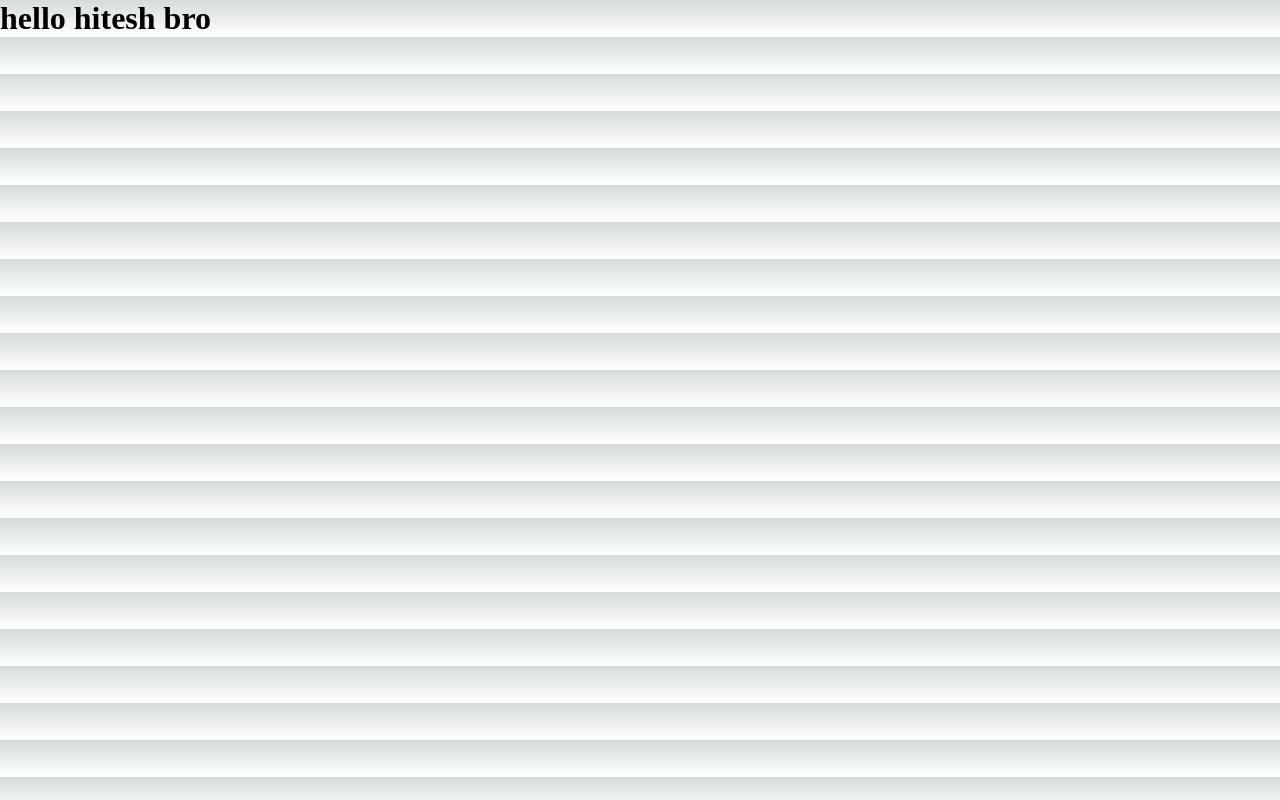
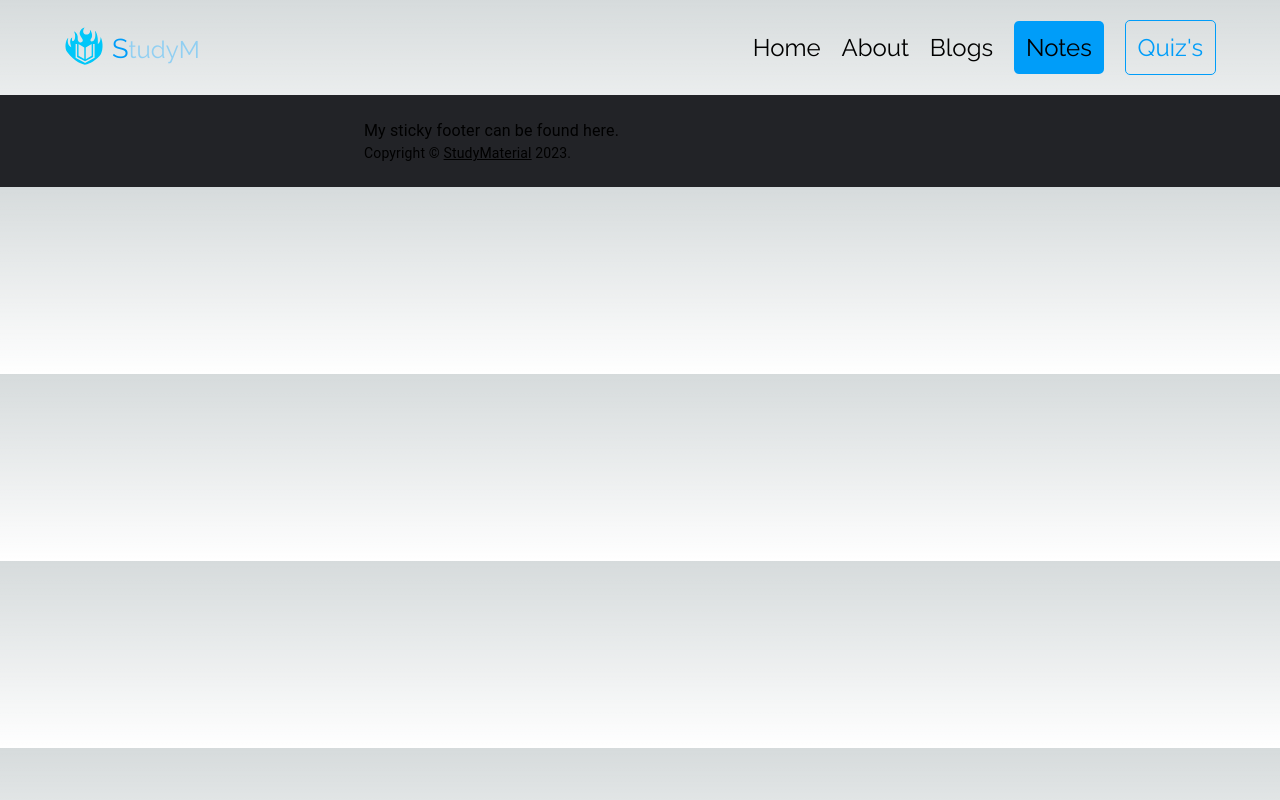
Before and after one commit to 11hiteshsharma/StudyNotes-app, a Next.js app: page / in a window 1280 px wide. Built offline with nearby package versions, Linux system fonts and the light colour scheme.

Commit message:
added navbar

```diff
--- /dev/null
+++ b/components/Footer/index.jsx
@@ -0,0 +1,45 @@
+import * as React from "react";
+import CssBaseline from "@mui/material/CssBaseline";
+import Box from "@mui/material/Box";
+import Typography from "@mui/material/Typography";
+import Container from "@mui/material/Container";
+import Link from "@mui/material/Link";
+
+function Copyright() {
+	return (
+		<Typography variant="body2">
+			{"Copyright © "}
+			<Link color="inherit" href="/">
+				StudyMaterial
+			</Link>{" "}
+			{new Date().getFullYear()}
+			{"."}
+		</Typography>
+	);
+}
+
+export default function StickyFooter() {
+	return (
+		<Box
+			sx={{
+				display: "flex",
+				flexDirection: "column",
+			}}>
+			<Box
+				component="footer"
+				sx={{
+					py: 3,
+					px: 2,
+					mt: "auto",
+					backgroundColor: "#222327",
+				}}>
+				<Container maxWidth="sm">
+					<Typography variant="body1">
+						My sticky footer can be found here.
+					</Typography>
+					<Copyright />
+				</Container>
+			</Box>
+		</Box>
+	);
+}
--- /dev/null
+++ b/components/Home/index.jsx
@@ -0,0 +1,12 @@
+import React from "react";
+import styled from "@emotion/styled";
+
+function HomePage() {
+	return (
+		<div>
+			<div></div>
+		</div>
+	);
+}
+
+export default HomePage;
--- /dev/null
+++ b/components/Navbar/index.jsx
@@ -0,0 +1,114 @@
+import styled from "@emotion/styled";
+import Link from "next/link";
+import React from "react";
+import { GiBurningBook } from "react-icons/gi";
+
+const NavLink = [
+	{
+		title: "Home",
+		href: "/",
+	},
+	{
+		title: "About",
+		href: "/about",
+	},
+	{
+		title: "Blogs",
+		href: "/blog",
+	},
+	{
+		title: "Notes",
+		href: "/notes",
+	},
+	{
+		title: "Quiz's",
+		href: "/quiz",
+	},
+];
+
+function NavBar() {
+	return (
+		<NavigationBar>
+			<Logo>
+				<StyledLogo>
+					<GiBurningBook size={40} />
+				</StyledLogo>
+				<StyledLink href="/">
+					<StyledFontAwesomeIcon>S</StyledFontAwesomeIcon>tudyM
+				</StyledLink>
+			</Logo>
+
+			<Navigation>
+				{NavLink.map((link) => (
+					<Link href={link.href} key={link.title}>
+						{link.title}
+					</Link>
+				))}
+			</Navigation>
+		</NavigationBar>
+	);
+}
+
+export default NavBar;
+
+const NavigationBar = styled.nav`
+	margin-inline: 4rem;
+	margin-block: 20px;
+	display: flex;
+	align-items: center;
+	justify-content: space-between;
+`;
+
+const Logo = styled.div`
+	display: flex;
+	align-items: center;
+	gap: 0.5rem;
+`;
+
+const StyledLogo = styled.div`
+	color: #00c7f9;
+`;
+
+const StyledLink = styled(Link)`
+	font-size: 1.5rem;
+	color: #91cff2;
+`;
+
+const StyledFontAwesomeIcon = styled.span`
+	color: #009df9;
+	font-size: 1.7rem;
+	text-transform: capitalize;
+`;
+
+const Navigation = styled.div`
+	display: flex;
+	align-items: center;
+	gap: 1.3rem;
+	font-size: 1.5rem;
+
+	& > a:nth-last-child(2) {
+		background-color: #009df9;
+		border-radius: 5px;
+		padding: 12px;
+		transition: all 0.3s ease-in-out;
+
+		&:hover {
+			background-color: transparent;
+			color: #009df9;
+			border: 1px solid #009df9;
+		}
+	}
+
+	& > a:last-child {
+		color: #009df9;
+		border: 1px solid #009df9;
+		border-radius: 5px;
+		padding: 12px;
+		transition: all 0.3s ease-in-out;
+
+		&:hover {
+			background-color: #009df9;
+			color: #fff;
+		}
+	}
+`;
--- a/pages/_app.js
+++ b/pages/_app.js
@@ -1,5 +1,16 @@
-import '@/styles/globals.css'
+import "@/styles/globals.css";
+import NavBar from "@/components/Navbar";
+import Footer from "@/components/Footer";
+import { Raleway } from "next/font/google";
+
+const raleway = Raleway({ subsets: ["latin"] });
 
 export default function App({ Component, pageProps }) {
-  return <Component {...pageProps} />
+	return (
+		<div className={raleway.className}>
+			<NavBar />
+			<Component {...pageProps} />
+			<Footer />
+		</div>
+	);
 }
--- a/pages/index.js
+++ b/pages/index.js
@@ -1,4 +1,5 @@
 import Head from "next/head";
+import HomePage from "@/components/Home";
 
 export default function Home() {
 	return (
@@ -11,7 +12,7 @@ export default function Home() {
 			</Head>
 
 			<main>
-				<h1> hello hitesh bro</h1>
+				<HomePage />
 			</main>
 		</>
 	);
```
